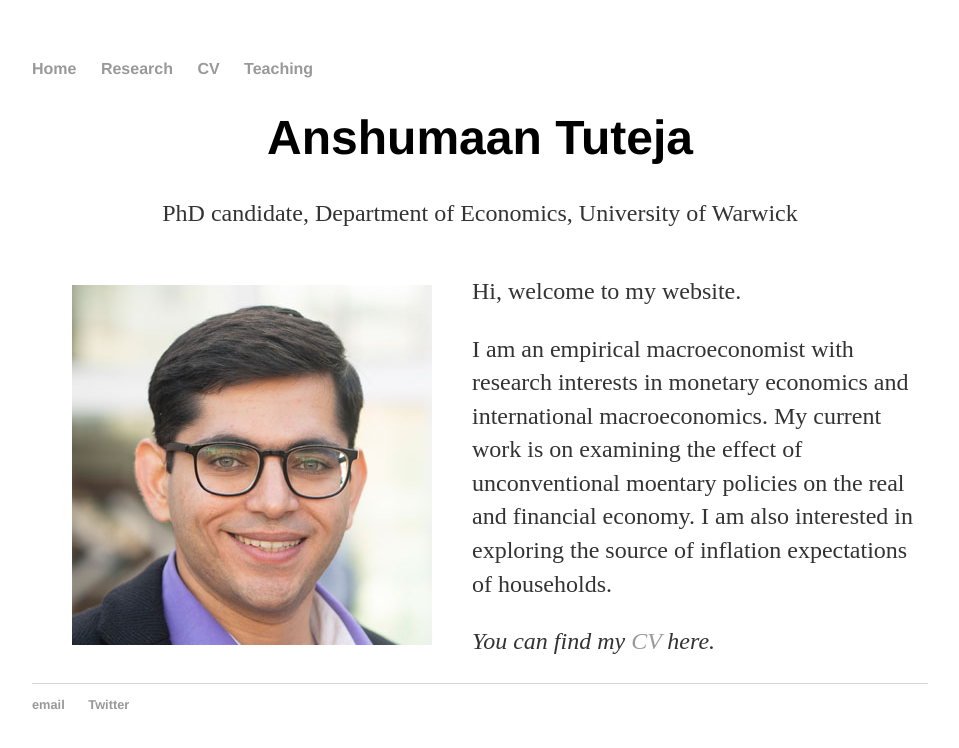
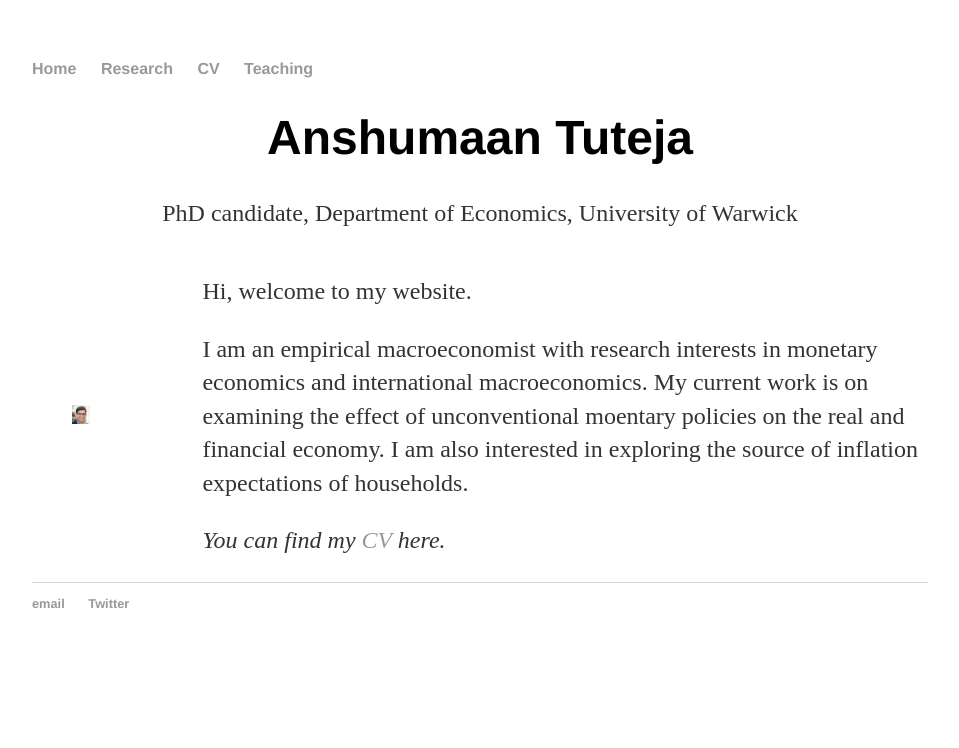
Before and after one commit to anshumaan-tuteja/anshumaan-tuteja.github.io, a Jekyll site: the page built from index.html, in a window 1280 px wide. Shown: the top 748 px of the page, without its empty margins (160-1119 px from the left). Built offline with Jekyll 4.4.1, drawn with Linux system fonts in a browser that asks for light colours.

Commit message:
Update main.css

```diff
--- a/css/main.css
+++ b/css/main.css
@@ -48,9 +48,8 @@ ul.posts li {
   align-items: center;
 }
 
-// Child elements
 .homepageContent img {
-  max-width: 30%;
+  max-width: 20%;
   margin-right: 20px;
 }
 
```
